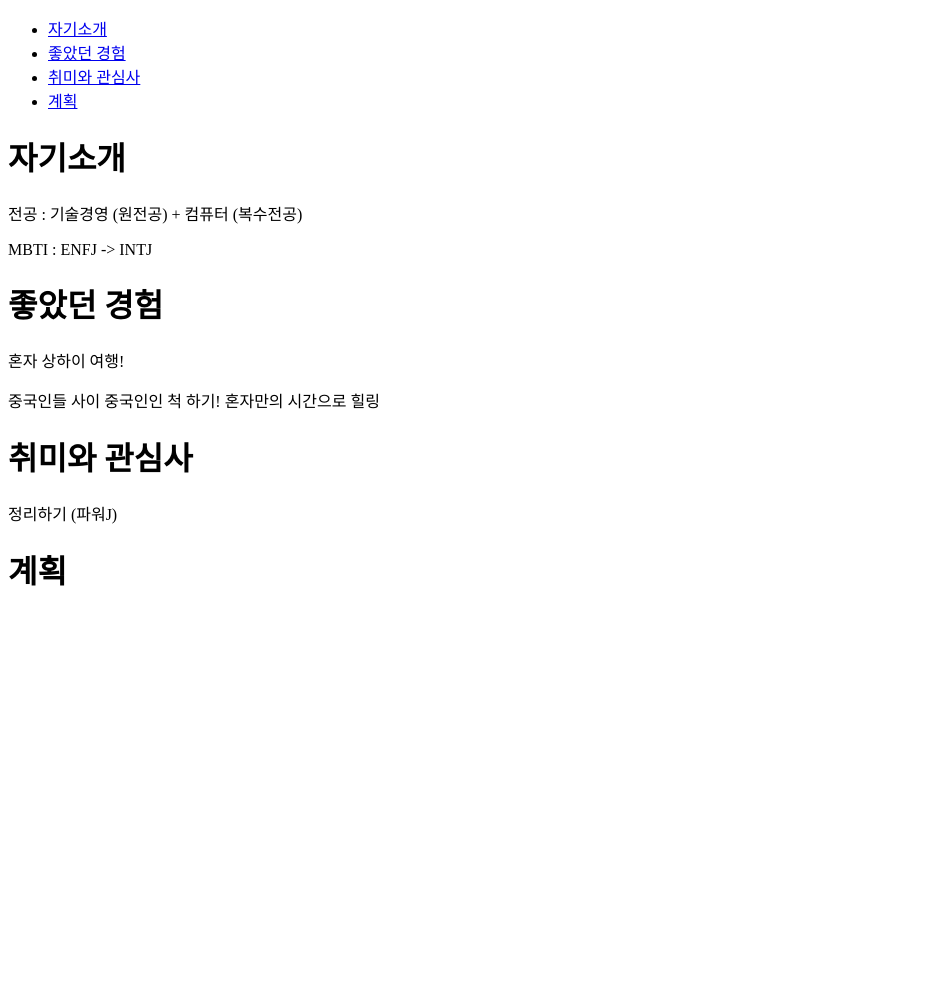
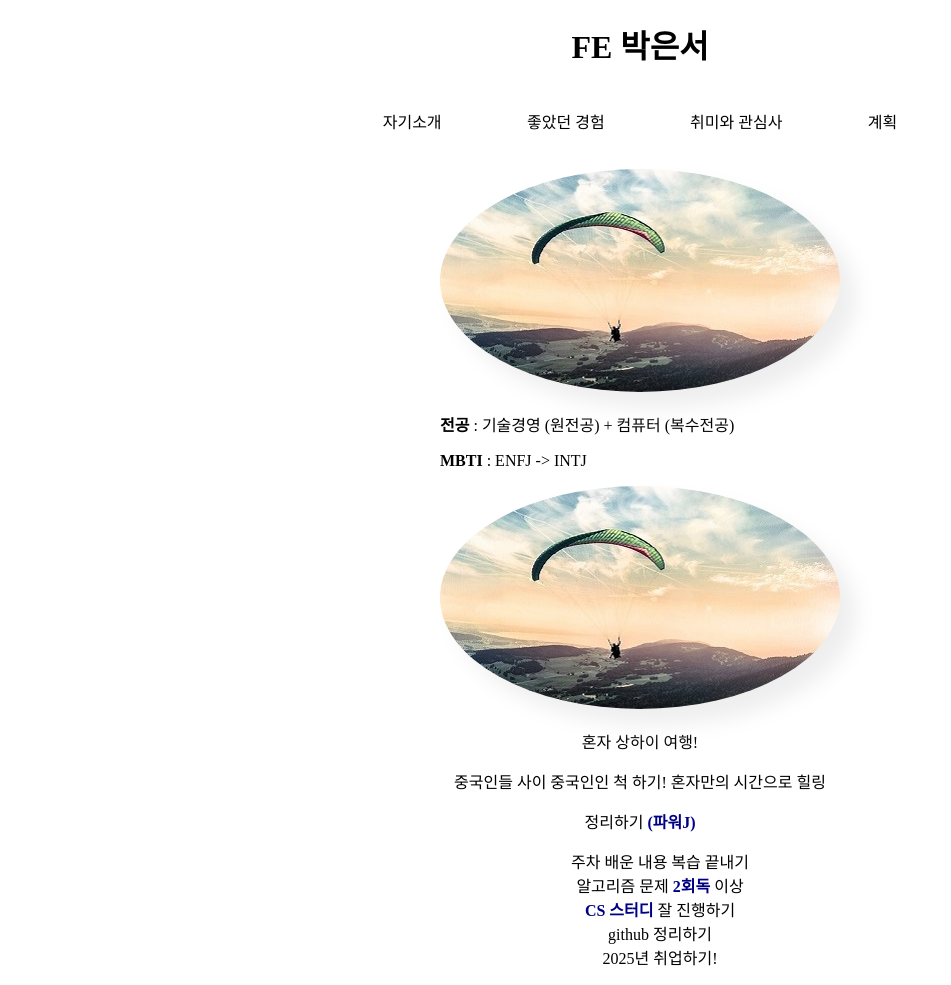
Before and after one commit to arty0928/front-end-study, a plain HTML site: page eunseo_park.html in a window 1280 px wide. Shown: the whole page, without its empty margins (0-951 px from the left). Before the commit the page ends 800 px from the top, so only its background shows below. Drawn offline with Linux system fonts and the light colour scheme.

Commit message:
[과제] 자기소개 html 만들기

```diff
--- a/eunseo_park.html
+++ b/eunseo_park.html
@@ -4,11 +4,87 @@
   <meta charset="UTF-8">
   <meta name="viewport" content="width=device-width, initial-scale=1.0">
   <title>박은서 자기소개</title>
+
+  <style>
+    body{
+      margin: 0 auto;
+    }
+
+    .header .menu ul li {
+      list-style: none;
+    }
+
+    .header .menu ul li a{
+      text-decoration: none;
+      color: black;
+    }
+
+    img{
+      border-radius: 50%;
+      filter: drop-shadow(16px 16px 10px #eee);
+    }
+
+    @media (min-width : 600px){
+      body{
+        width: 600px;
+        height: 100vh;
+        display: flex;
+        flex-direction: column;
+        align-items: center;
+      }
+
+      h1{
+        text-align: center;
+      }
+
+      .header {
+        width: 100%;
+      }
+
+      .header .menu{
+        justify-content: space-around;
+        margin: 0;
+      }
+
+      .header .menu ul{
+        display: flex;
+        justify-content: space-around;
+        padding: 0;
+      }
+
+      .header .menu ul li {
+        padding: 20px;
+      }
+
+      .plan-contents ol {
+        list-style: none;
+        text-align: center;
+      }
+
+      .exp-contents{
+        text-align: center;
+      }
+
+      .hobby-contents{
+        text-align: center;
+      }
+
+      .blue{
+        font-weight: bold;
+        color: rgb(0, 0, 132);
+      }
+
+    }
+
+  </style>
 </head>
 <body>
 
-  <div class="container">
-    <nav>
+  <div class="header">
+
+    <h1>FE 박은서</h1>
+
+    <nav class="menu">
       <ul>
         <li class="info"><a href="info">자기소개</a></li>
         <li class="experience"><a href="info">좋았던 경험</a></li>
@@ -20,19 +96,47 @@
 
   </div>
 
+  <div class="container">
 
-  <h1>자기소개</h1>
-    <p>전공 : 기술경영 (원전공) + 컴퓨터 (복수전공) </p>
-    <p>MBTI : ENFJ -> INTJ </p>
+      <div class="info-main">
+        <div class="info-contents">
+          <img src="/images/03/images/activity.jpg">
+          <div class="info-text">
+            <p><b>전공</b> : 기술경영 (원전공) + 컴퓨터 (복수전공) </p>
+            <p><b>MBTI</b> : ENFJ -> INTJ </p>
+          </div>
+        </div>
+      </div>
 
-  <h1>좋았던 경험</h1>
-    <p>혼자 상하이 여행!</p>
-    <p>중국인들 사이 중국인인 척 하기! 혼자만의 시간으로 힐링</p>
+    <div class="exp-main">
+      <div class="exp-contents">
+        <img src="/images/03/images/activity.jpg">
 
-  <h1>취미와 관심사</h1>
-    <p>정리하기 (파워J) </p>
+        <p>혼자 상하이 여행!</p>
+        <p>중국인들 사이 중국인인 척 하기! 혼자만의 시간으로 힐링</p>
+      </div>
+    </div>
 
-  <h1>계획</h1>
+    <div class="hobby-main">
+      <div class="hobby-contents">
+        <p>정리하기 <span class="blue">(파워J)</span></p>
+      </div>
+    </div>
+
+    <div class="plan-main">
+      <div class="plan-contents">
+        <ol>
+          <li>주차 배운 내용 복습 끝내기</li>
+          <li>알고리즘 문제 <span class="blue">2회독</span> 이상</li>
+          <li><span class="blue">CS 스터디</span> 잘 진행하기</li>
+          <li>github 정리하기</li>
+          <li>2025년 취업하기!</li>
+        </ol>
+      </div>
+    </div>
+
+  </div>
+
 
 
 </body>
```
